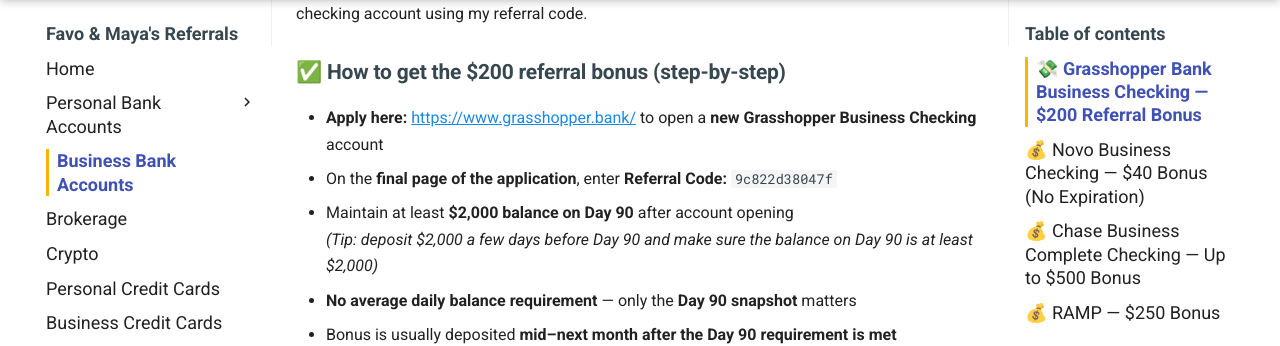
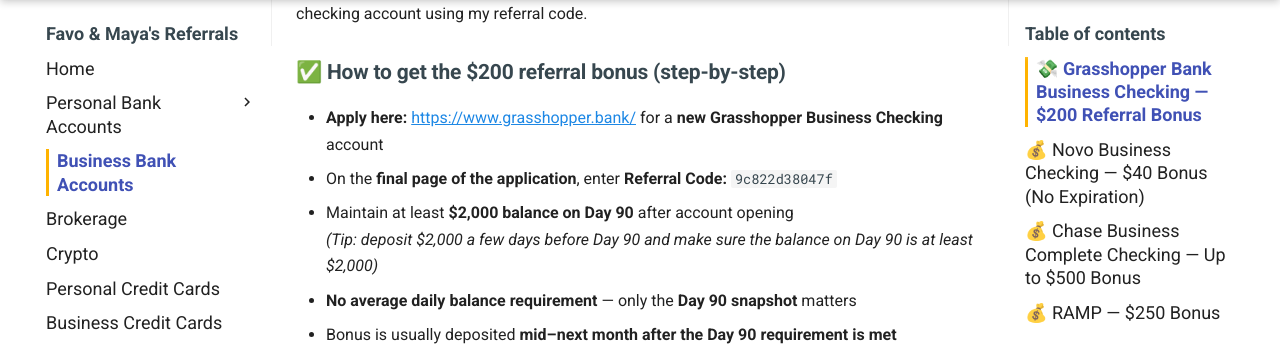
Before and after one commit to whispersofzephyr/favolinkhub-site, an MkDocs documentation site: the page built from docs/business-bank.md, in a window 1280 px wide and 900 px high, scrolled down 324 px. Shown: the part 152-498 px from the top of the window. Built offline with MkDocs 1.6.1 and Material for MkDocs 9.7.7, drawn with Linux system fonts in a browser that asks for light colours.

Commit message:
Update business-bank.md

```diff
--- a/docs/business-bank.md
+++ b/docs/business-bank.md
@@ -6,7 +6,7 @@
 Grasshopper Bank is offering an **easy $200 referral bonus** when you open a new business checking account using my referral code.
 
 ### ✅ How to get the $200 referral bonus (step-by-step)
-- **Apply here:** [https://www.grasshopper.bank/](https://www.grasshopper.bank/) to open a **new Grasshopper Business Checking** account
+- **Apply here:** [https://www.grasshopper.bank/](https://www.grasshopper.bank/) for a **new Grasshopper Business Checking** account
 - On the **final page of the application**, enter **Referral Code:** `9c822d38047f`
 - Maintain at least **$2,000 balance on Day 90** after account opening
   *(Tip: deposit $2,000 a few days before Day 90 and make sure the balance on Day 90 is at least $2,000)*
```
